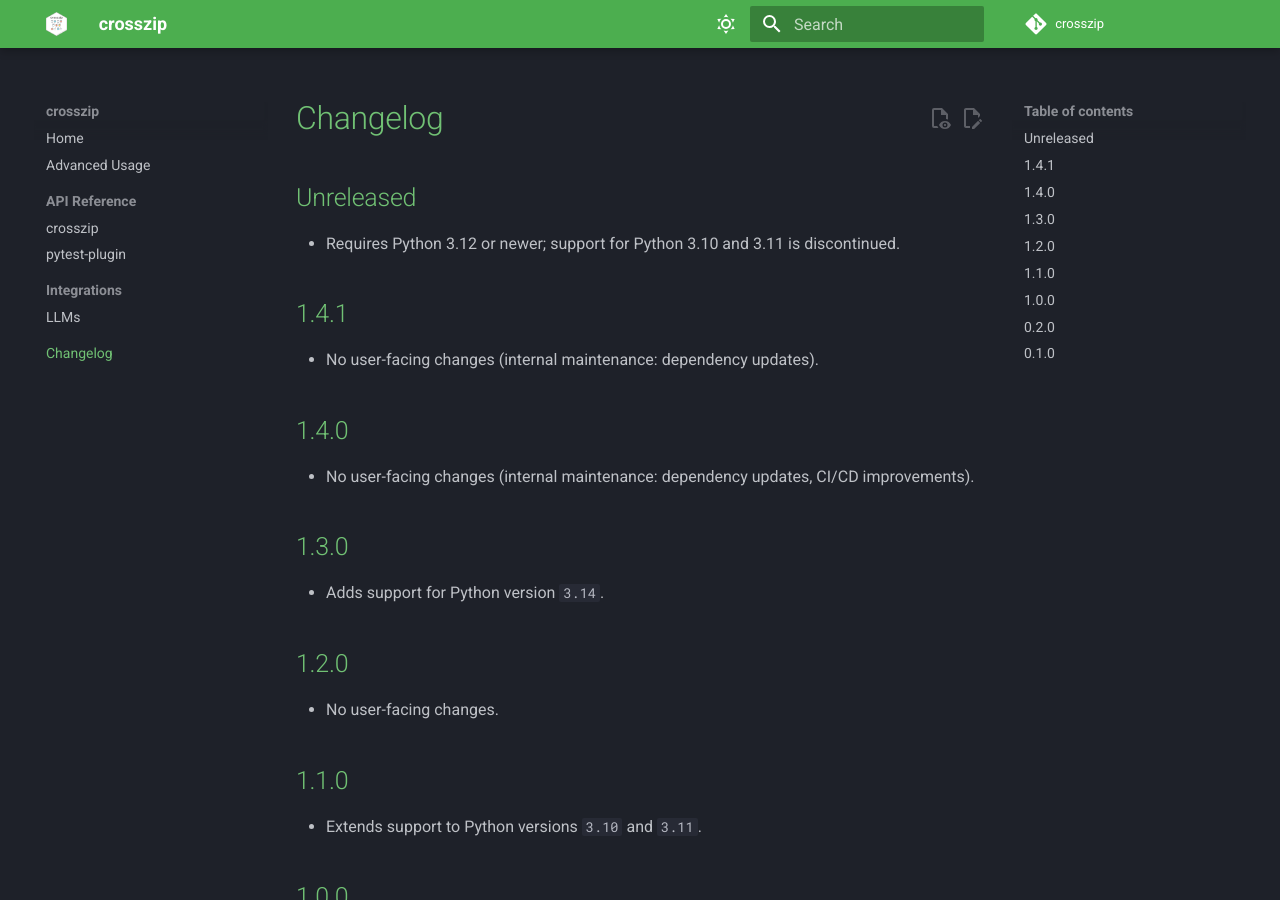
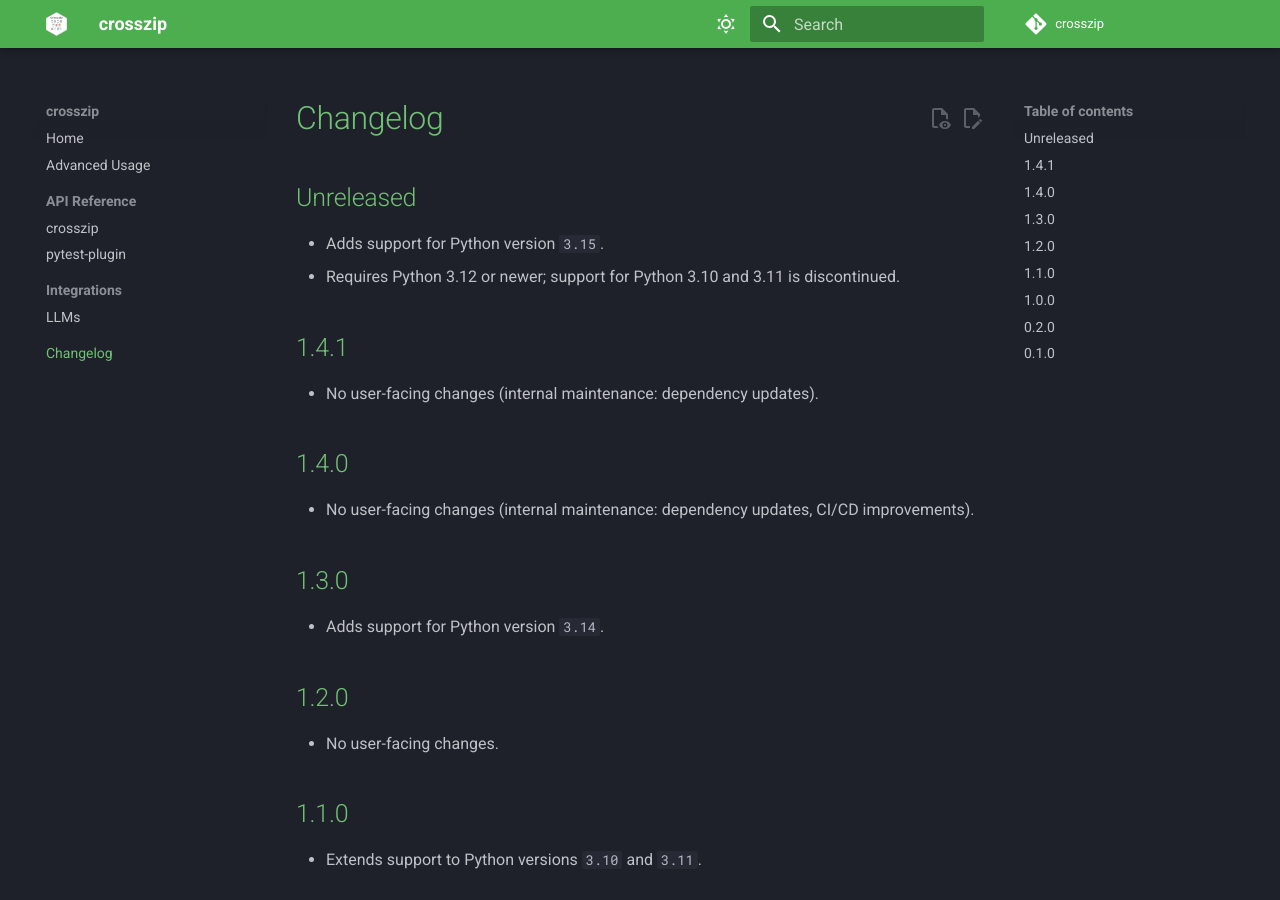
Before and after one commit to IndrajeetPatil/crosszip, an MkDocs documentation site: the page built from docs/changelog.md, in a window 1280 px wide and 900 px high. Built offline with MkDocs 1.6.1 and Material for MkDocs 9.7.7, drawn with Linux system fonts in a browser that asks for light colours; comment, search, counter and statistics services are not loaded.

Commit message:
Add Python 3.15 support

```diff
--- a/docs/changelog.md
+++ b/docs/changelog.md
@@ -2,6 +2,7 @@
 
 ## Unreleased
 
+- Adds support for Python version `3.15`.
 - Requires Python 3.12 or newer; support for Python 3.10 and 3.11 is discontinued.
 
 ## 1.4.1
--- a/pyproject.toml
+++ b/pyproject.toml
@@ -18,6 +18,7 @@ classifiers = [
     "Programming Language :: Python :: 3.12",
     "Programming Language :: Python :: 3.13",
     "Programming Language :: Python :: 3.14",
+    "Programming Language :: Python :: 3.15",
     "Programming Language :: Python :: 3 :: Only",
     "Topic :: Software Development :: Libraries :: Python Modules",
 ]
```
Also changed, not shown: CHANGELOG.md (+1 -0 lines), 3 other files.
